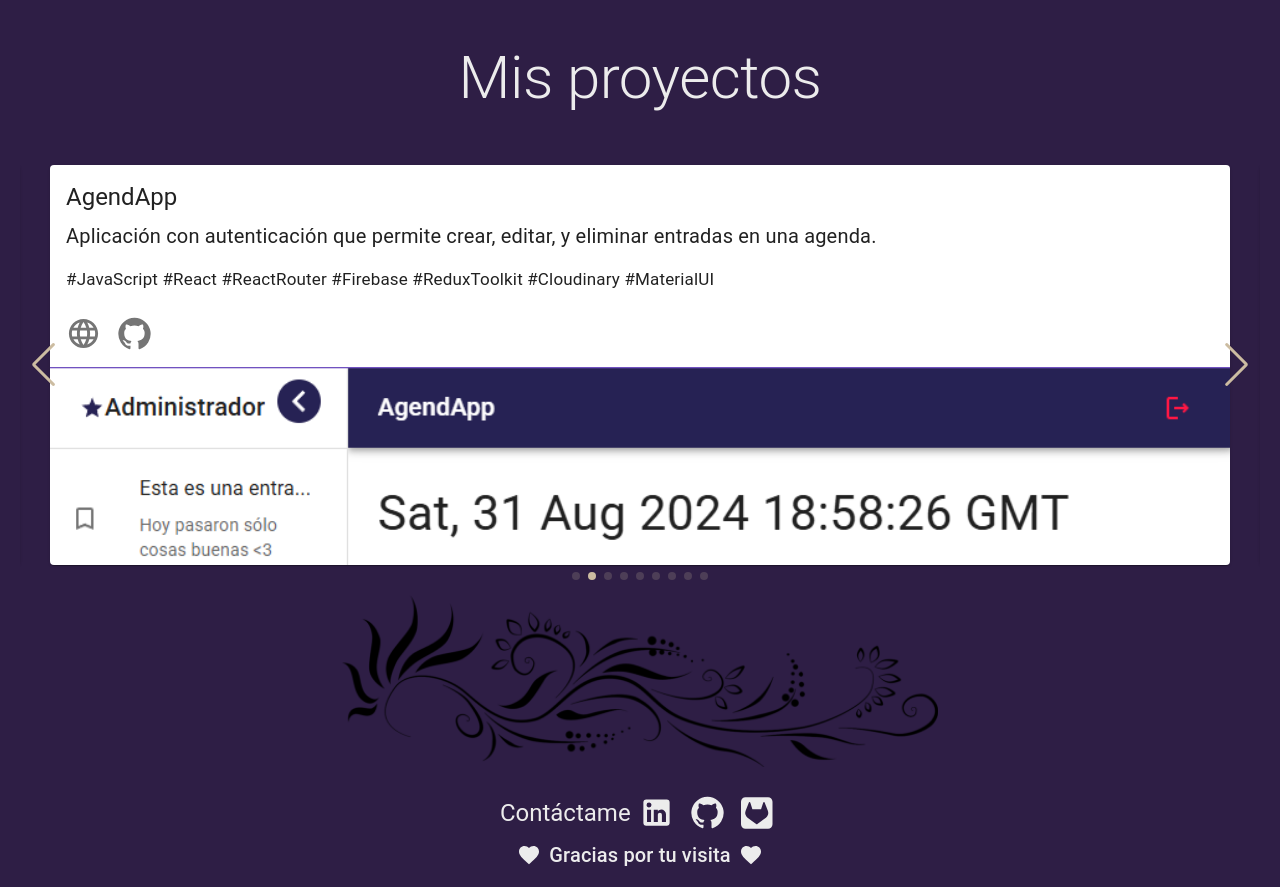
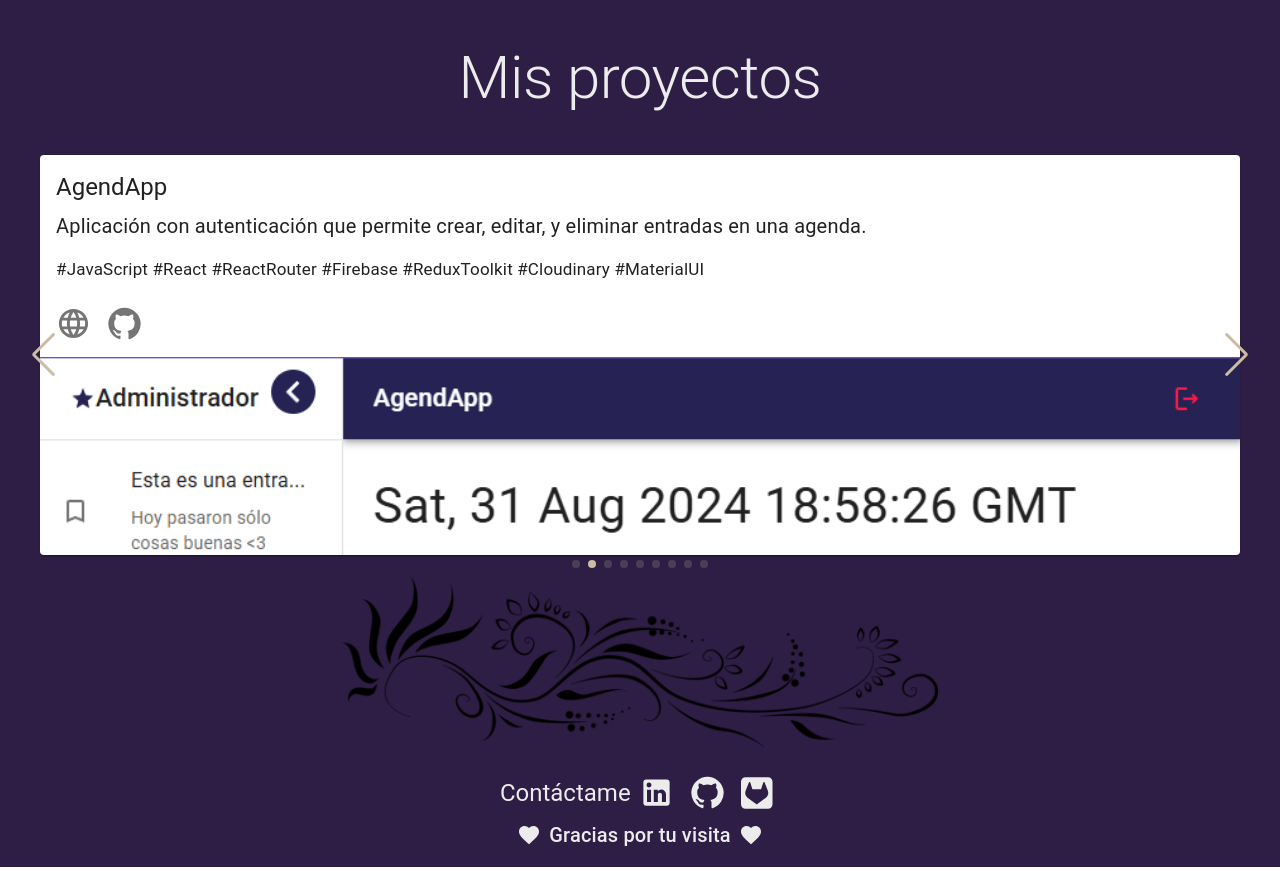
Before and after one commit to LuciaSoria5/portfolio, a React (Vite) app: page /presentacion in a window 1280 px wide. Shown: the part 1944-2831 px from the top of the page. Built offline with nearby package versions, Linux system fonts and the light colour scheme.

Commit message:
Add proyects style

```diff
--- a/src/components/Proyectos.jsx
+++ b/src/components/Proyectos.jsx
@@ -41,7 +41,7 @@ export const Proyectos = forwardRef((props, ref) => {
                 navigation={true}
                 modules={[Autoplay, Pagination, Navigation]}
                 className="mySwiper"
-                style={{ padding: '30px' }} // Añadir espacio extra para la paginación
+                style={{ padding: '20px' }} // Añadir espacio extra para la paginación
             > {
                     listaProyectos.map(proyecto => (
                         <SwiperSlide key={proyecto.titulo}>
--- a/src/styles.css
+++ b/src/styles.css
@@ -14,20 +14,23 @@ body {
   color-scheme: light dark;
 }
 
-.mySwiper .swiper-wrapper {
-  border-color: var(--morado);
-  border-radius: '100%';
-
-}
+/* .mySwiper .swiper-wrapper .swiper-slide-prev{
+  /* display: none; */
+/* } */
 
 .mySwiper .swiper-pagination {
   position: absolute; /* Mantener absoluto */
-  /* bottom: -100px;      Mover los puntos hacia abajo */
   left: 0;
   width: 100%;        /* Asegurar que estén centrados */
   text-align: center;
   box-shadow: none;
-  margin-top: '';
+}
+
+.swiper-pagination-fraction, .swiper-pagination-custom, .swiper-horizontal > .swiper-pagination-bullets, .swiper-pagination-bullets.swiper-pagination-horizontal {
+  bottom: 0 !important;
+  top: auto;
+  left: 0;
+  width: 100%;
 }
 
 /* .mySwiper .swiper-pagination-bullets {
```
